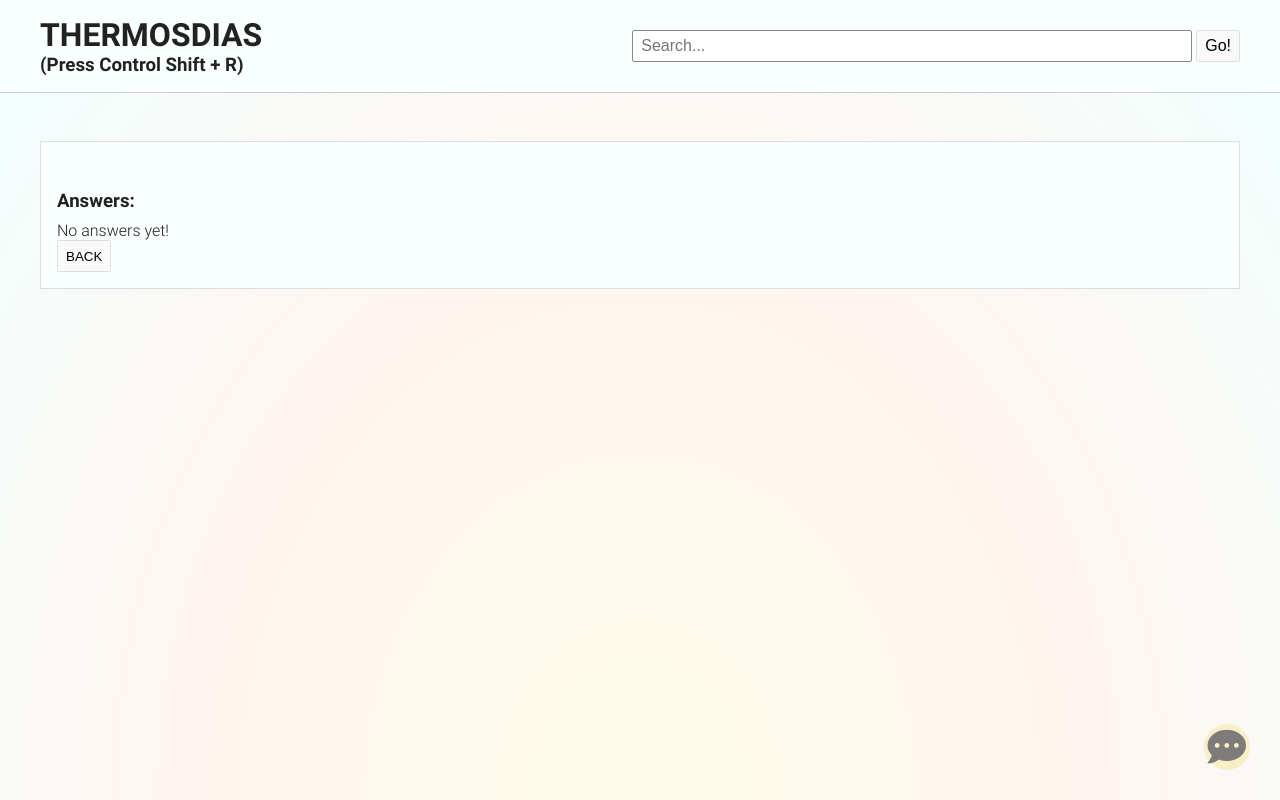
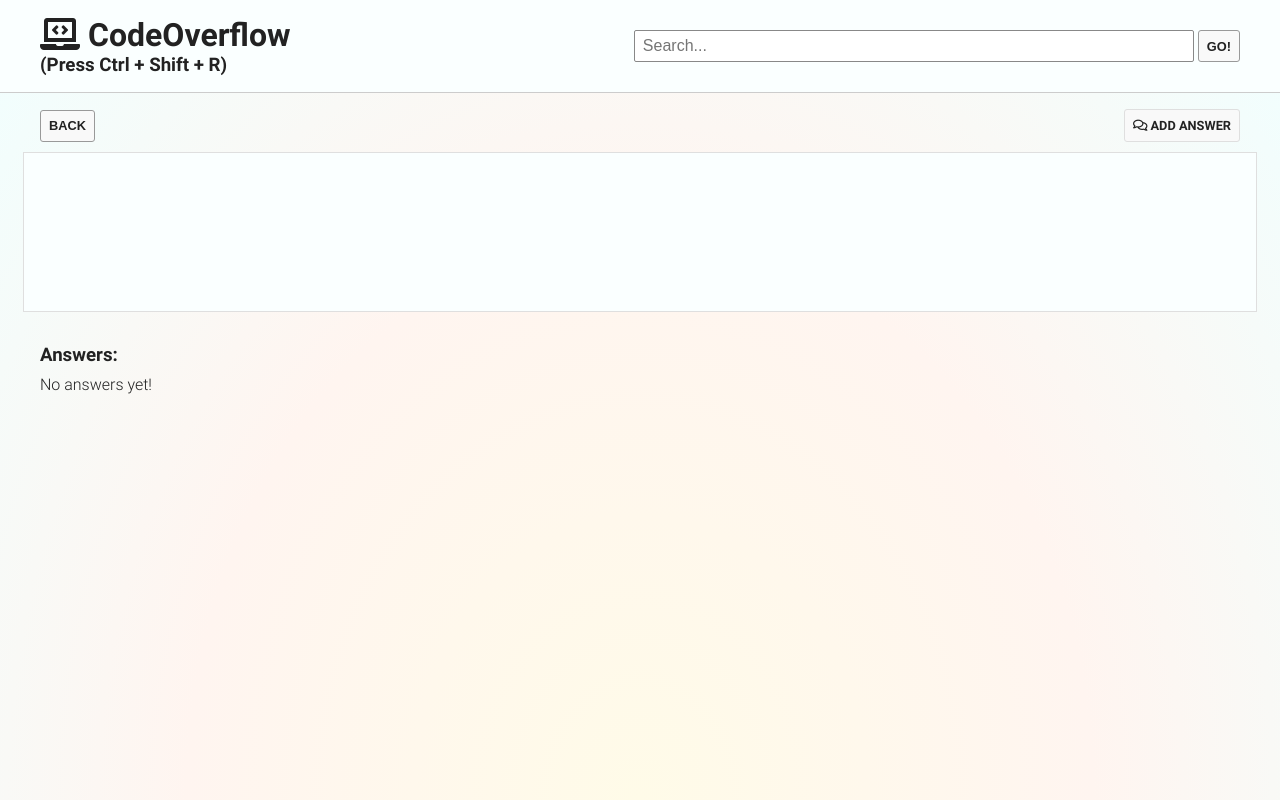
Before and after one commit to prothy/ask-mate, a Flask app: template templates/show_answers.html in a window 1280 px wide. Run offline with Flask 2, Linux system fonts and the light colour scheme; the template is opened without the code that fills it, so the values that code supplies are empty.

Commit message:
Implement design options

```diff
--- a/static/edit_question.css
+++ b/static/edit_question.css
@@ -1,5 +1,4 @@
 .content form {
-    padding: 0.5em;
 }
 
 .content form > * {
@@ -24,4 +23,5 @@
 
 form > button {
     margin-top: 1em;
+
 }
--- a/static/list_questions.css
+++ b/static/list_questions.css
@@ -20,8 +20,10 @@
     border-top: none;
 }
 
-.question-block:first-of-type {
-    margin-top: 1rem;
+.question-block:nth-of-type(1) {
+    border-top: var(--border);
+}
+.question-block:nth-of-type(2) {
     border-top: var(--border);
 }
 
--- a/static/show_answers.css
+++ b/static/show_answers.css
@@ -1,9 +1,11 @@
-.content {
-    background: var(--div-bg);
-    border: 1px solid var(--accent-color);
-    padding: 1rem;
-    paddin-bottom: 0;
-    margin-bottom: -1px;
+.question-block--top {
+    display: flex;
+    flex-direction: column;
+    justify-content: flex-start;
+}
+
+.question-block--top > h1 {
+    margin-bottom: 20px;
 }
 
 .content > .title {
--- a/static/style.css
+++ b/static/style.css
@@ -41,8 +41,8 @@ input, select {
     border-radius: 2px;
 }
 
-input[type="submit"], input[type="button"] {
-    background: #f9f9f9;
+input[type="file"] {
+    padding-top: 4px !important;
 }
 
 /* HEADER */
@@ -86,7 +86,7 @@ header input[type="text"] {
 }
 
 .content {
-    margin-top: 3rem;
+    margin-top: 1rem;
     margin-bottom: 3rem;
 }
 
@@ -101,28 +101,44 @@ header input[type="text"] {
 
 .btn {
     font-size: 0.8rem;
-    padding: 11px 20px;
+    padding: 8px;
     text-decoration: none;
-    border: none;
     outline: none;
     cursor: pointer;
     font-weight: bold;
-    border-radius: 15px;
-    margin-top: 10px;
+    border-radius: 3px;
+    border: 0.5px solid #999999;
+    background-color: #f9f9f9;
+    color: var(--primary-text);
+}
+
+.btn:hover {
+    background-color: #e5e3e3;
 }
 
 .btnDelete {
-     background: #ffc4c4;
-    -webkit-border-radius: 15;
-    -moz-border-radius: 15;
-    border-radius: 15px;
+    background: #ffc4c4;
     font-family: Arial;
-    color: #ff0000;
+    color: #ae4747;
+    border: 0.5px solid #ae4747;
+
+}
+
+.btnEdit {
+    background: #d4ffc4;
+    font-family: Arial;
+    color: #64984d;
+        border: 0.5px solid #64984d;
 
 }
 
 .btnDelete:hover {
   background: #f7b4b4;
+  text-decoration: none;
+}
+
+.btnEdit:hover {
+  background: #c9efbc;
   text-decoration: none;
 }
 
@@ -143,19 +159,17 @@ header input[type="text"] {
 
 /*add new something*/
 .new {
-    background: #f5e699;
-    color: #000000;
-    position: fixed;
-    bottom: 30px;
-    right: 30px;
-    opacity: 0.5;
-    font-size: 0.8rem;
-    font-weight: bold;
-    padding: 4px;
-    border-radius: 100%;
+    border: 1px solid var(--accent-color);
 }
 
 .new:hover {
     opacity: 1;
-    background: #f1da8c;
 }
+
+.top-bar {
+    display: flex;
+    align-items: center;
+    justify-content: space-between;
+    margin-top: 0;
+    margin-bottom: 10px;
+}
--- a/templates/add_answer.html
+++ b/templates/add_answer.html
@@ -9,6 +9,6 @@
     <h1 class="title">Add answer</h1>
     <form method="post">
         <textarea class="input" name="input_message" type="text" placeholder="Write answer"></textarea>
-        <button type="submit">Publish</button>
+        <button class="btn" type="submit">SUBMIT</button>
     </form>
 {% endblock %}
--- a/templates/ask_question.html
+++ b/templates/ask_question.html
@@ -13,6 +13,6 @@
         <label for="note-input">Message:</label>
         <textarea class="input" name="input_message" rows="10" cols="60"></textarea>
         <input name="input_image" type="file" accept="image/png, image/jpeg" multiple>
-        <button type="submit">Submit</button>
+        <button type="submit" class="btn">SUBMIT</button>
     </form>
 {% endblock %}
--- a/templates/edit_q_and_a.html
+++ b/templates/edit_q_and_a.html
@@ -13,6 +13,6 @@
         {% endif %}
         <label for="input_message">Message</label>
         <textarea class="input" name="input_message" type="text" placeholder="Message here">{{ result['message'] }}</textarea>
-        <button type="submit">Save Edits</button>
+        <button class="btn" type="submit">SAVE EDITS</button>
     </form>
 {% endblock %}
--- a/templates/header.html
+++ b/templates/header.html
@@ -1,13 +1,13 @@
 <header>
     <div class="outer-container">
         <span class="title-text">
-            <a href="/"><h1>THERMOSDIAS</h1></a>
-            <h3>(Press Control Shift + R)</h3>
+            <a href="/"><h1><i class="fas fa-laptop-code"></i> CodeOverflow</h1></a>
+            <h3>(Press Ctrl + Shift + R)</h3>
         </span>
         <span class="search-bar">
             <form action="/search" name="search">
                 <input type="text" name="search" placeholder="Search...">
-                <input type="submit" value="Go!">
+                <input type="submit" value="GO!" class="btn">
             </form>
         </span>
     </div>
--- a/templates/search_results.html
+++ b/templates/search_results.html
@@ -20,7 +20,8 @@
             </span>
             <span class="text-container">
                 <h3>{{ question.title }}</h3>
-                <p>{{ question.message }}</p>
+{#                <p>{{ question.message }}</p>#}
+                {{ question.message | safe }}
             </span>
         </a>
     {% endfor %}
@@ -41,7 +42,7 @@
                 {% endfor %}
             </span>
             <span class="text-container">
-                <p>{{ answer.message }}</p>
+                {{ answer.message | safe }}
             </span>
         </a>
     {% endfor %}
--- a/templates/show_answers.html
+++ b/templates/show_answers.html
@@ -6,7 +6,11 @@
 {% endblock %}
 
 {% block content %}
-    <div class="top-question">
+    <div class="top-bar">
+        <a href='/'><input type="button" class="btn" value="BACK"></a>
+        <a class="btn new" href='/question/{{ question['id'] }}/new-answer'><i class="far fa-comments"></i> ADD ANSWER</a>
+    </div>
+    <div class="question-block question-block--top">
         <h1 class="title">{{ question.title }}</h1>
         <p class="desc">{{ question.message }}</p>
     </div>
@@ -24,19 +28,19 @@
         {% for answer in answers %}
             <div class="question-block">
                 <span class="side-container">
-                    <a href="/answer/{{ answer.id }}/vote_up">👍</a>
+                    <a href="/answer/{{ answer.id }}/vote_up"><i class="fas fa-thumbs-up"></i></a>
                     <span>
                         <h5>{{ answer.vote_number }}</h5>
                         <h6>votes</h6>
                     </span>
-                    <a href="/answer/{{ answer.id }}/vote_down">👎</a>
+                    <a href="/answer/{{ answer.id }}/vote_down"><i class="fas fa-thumbs-down"></i></a>
                 </span>
                 <span class="info-container">
                     <span>
                         <h6>{{ answer.submission_time }}</h6>
                     </span>
                     <span>
-                        <a href="/answer/{{ answer.id }}/edit">Edit</a>
+                        <a href="/answer/{{ answer.id }}/edit" class="action-container--button btn btnEdit"><i class="fas fa-pencil-alt"></i></a>
                         <a href="/answer/{{ answer.id }}/delete" class="action-container--button btn btnDelete"><i class="far fa-trash-alt"></i></a>
                     </span>
                 </span>
@@ -46,26 +50,8 @@
                     </p>
                 </span>
 
-                {#<span class="answer-info" >
-                    <span class="voting-container">
-                        <span class="voting-container__buttons">
-                            <button><a href="/answer/{{ answer['id'] }}/{{ True }}">👍🏻</a></button>
-                            <p>{{ answer['vote_number'] }}</p>
-                            <button><a href="/answer/{{ answer['id'] }}/{{ False }}">👎🏻</a></button>
-                        </span>
-                    </span>
-                </span>
-                <p>votes</p>
-                <span class="">
-                    <p>{{ answer['message'] }}</p>
-                </span>
-                <form action="/answer/{{ answer['id'] }}/delete" method="post">
-                    <button type="submit">Delete</button>
-                </form>#}
             </div>
         {% endfor %}
     </div>
-    <a class="btn new" href='/question/{{ question['id'] }}/new-answer'><i class="fas fa-comment-dots fa-3x"></i></a>
-    <a href='/'><input type="button" value="BACK"></a>
 
 {% endblock %}
```
Also changed, not shown: static/search_results.css (+9 -0 lines), templates/list_questions.html (+11 -5 lines).
